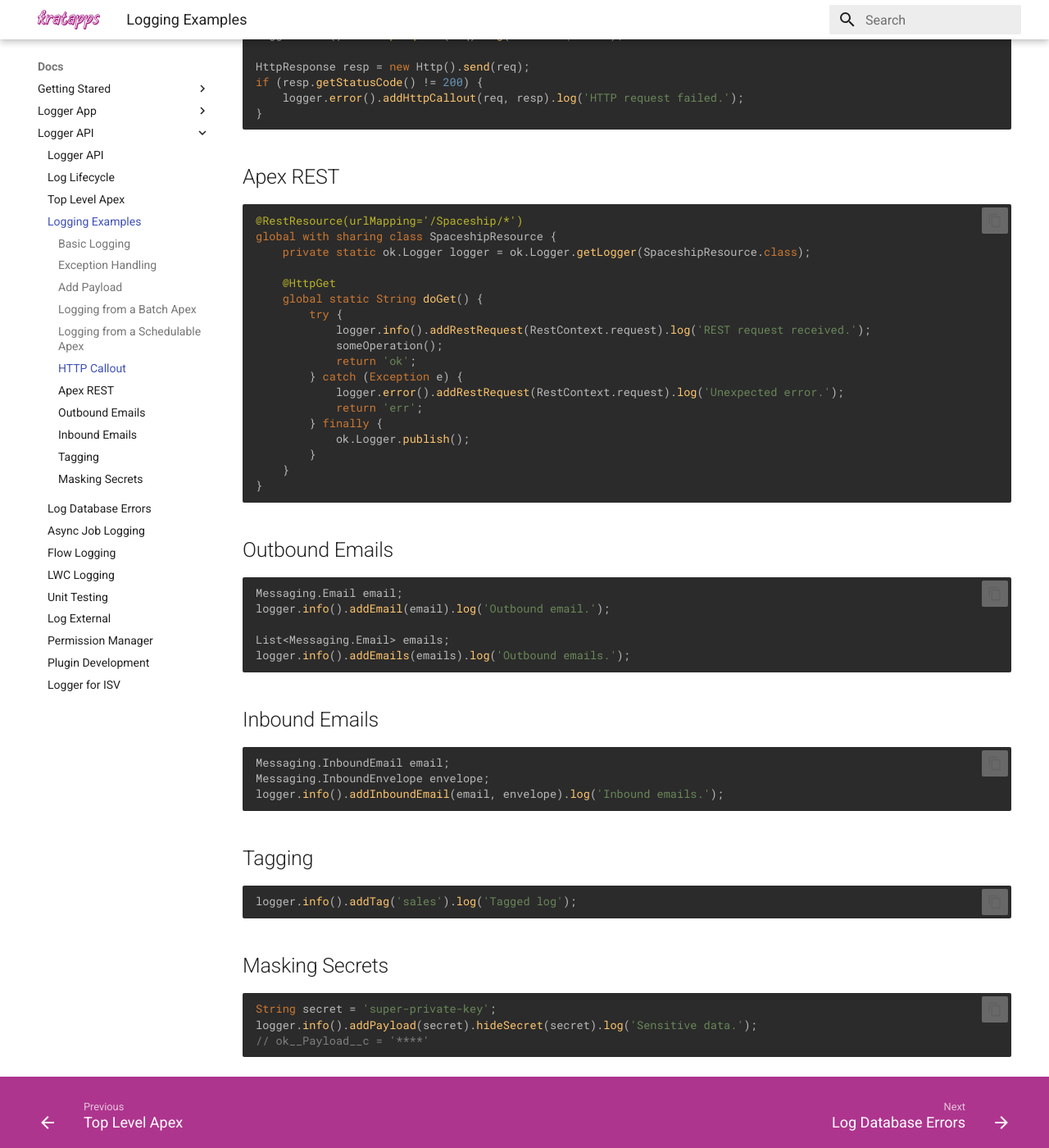
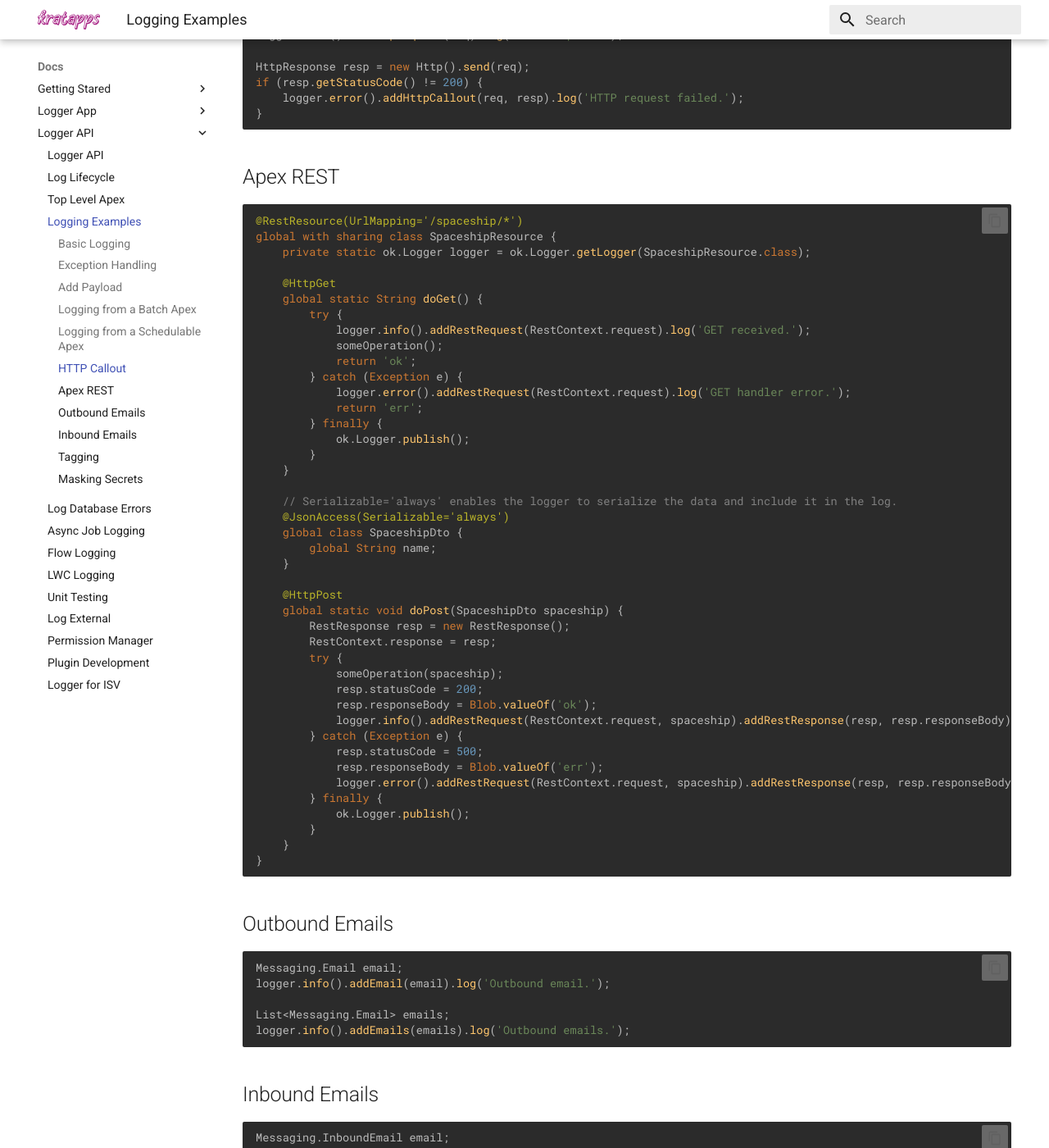
Before and after one commit to kratapps/one-logger-kratapps-com, an MkDocs documentation site: the page built from docs/docs/api/logging-examples.md, in a window 1280 px wide and 1400 px high, scrolled down 2537 px. Shown: the whole window at 82% size. Built offline with MkDocs 1.6.1 and Material for MkDocs 9.7.7, drawn with Linux system fonts in a browser that asks for light colours.

Commit message:
Docs 1.48.

````diff
--- a/docs/docs/api/logging-examples.md
+++ b/docs/docs/api/logging-examples.md
@@ -128,19 +128,43 @@
 ## Apex REST
 
 ```apex
-@RestResource(urlMapping='/Spaceship/*')
+@RestResource(UrlMapping='/spaceship/*')
 global with sharing class SpaceshipResource {
     private static ok.Logger logger = ok.Logger.getLogger(SpaceshipResource.class);
 
     @HttpGet
     global static String doGet() {
         try {
-            logger.info().addRestRequest(RestContext.request).log('REST request received.');
+            logger.info().addRestRequest(RestContext.request).log('GET received.');
             someOperation();
             return 'ok';
         } catch (Exception e) {
-            logger.error().addRestRequest(RestContext.request).log('Unexpected error.');
+            logger.error().addRestRequest(RestContext.request).log('GET handler error.');
             return 'err';
+        } finally {
+            ok.Logger.publish();
+        }
+    }
+
+    // Serializable='always' enables the logger to serialize the data and include it in the log.
+    @JsonAccess(Serializable='always')
+    global class SpaceshipDto {
+        global String name;
+    }
+
+    @HttpPost
+    global static void doPost(SpaceshipDto spaceship) {
+        RestResponse resp = new RestResponse();
+        RestContext.response = resp;
+        try {
+            someOperation(spaceship);
+            resp.statusCode = 200;
+            resp.responseBody = Blob.valueOf('ok');
+            logger.info().addRestRequest(RestContext.request, spaceship).addRestResponse(resp, resp.responseBody).log('POST handled.');
+        } catch (Exception e) {
+            resp.statusCode = 500;
+            resp.responseBody = Blob.valueOf('err');
+            logger.error().addRestRequest(RestContext.request, spaceship).addRestResponse(resp, resp.responseBody).log('POST handler error.');
         } finally {
             ok.Logger.publish();
         }
````
Also changed, not shown: docs/docs/reference/Log.md (+22 -22 lines), docs/docs/release-notes/1.48.md (added, +18 -0 lines).
